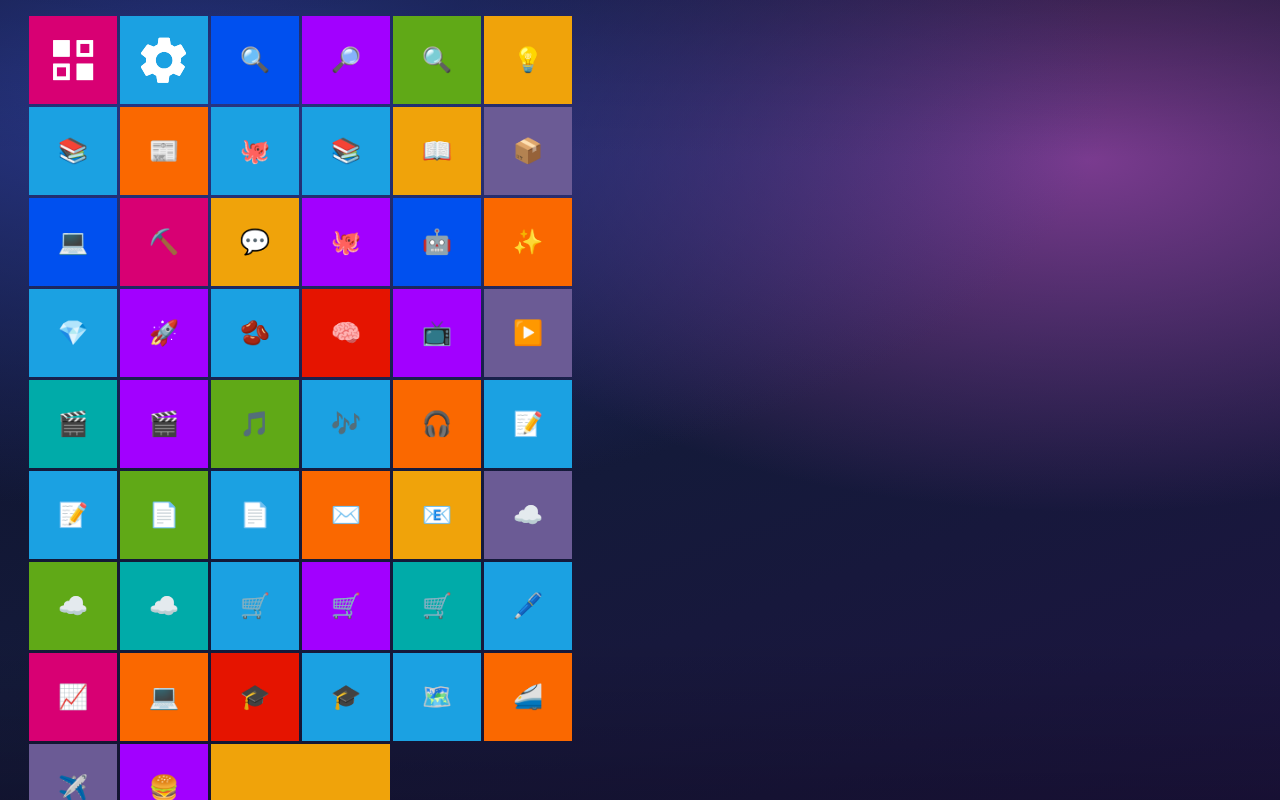
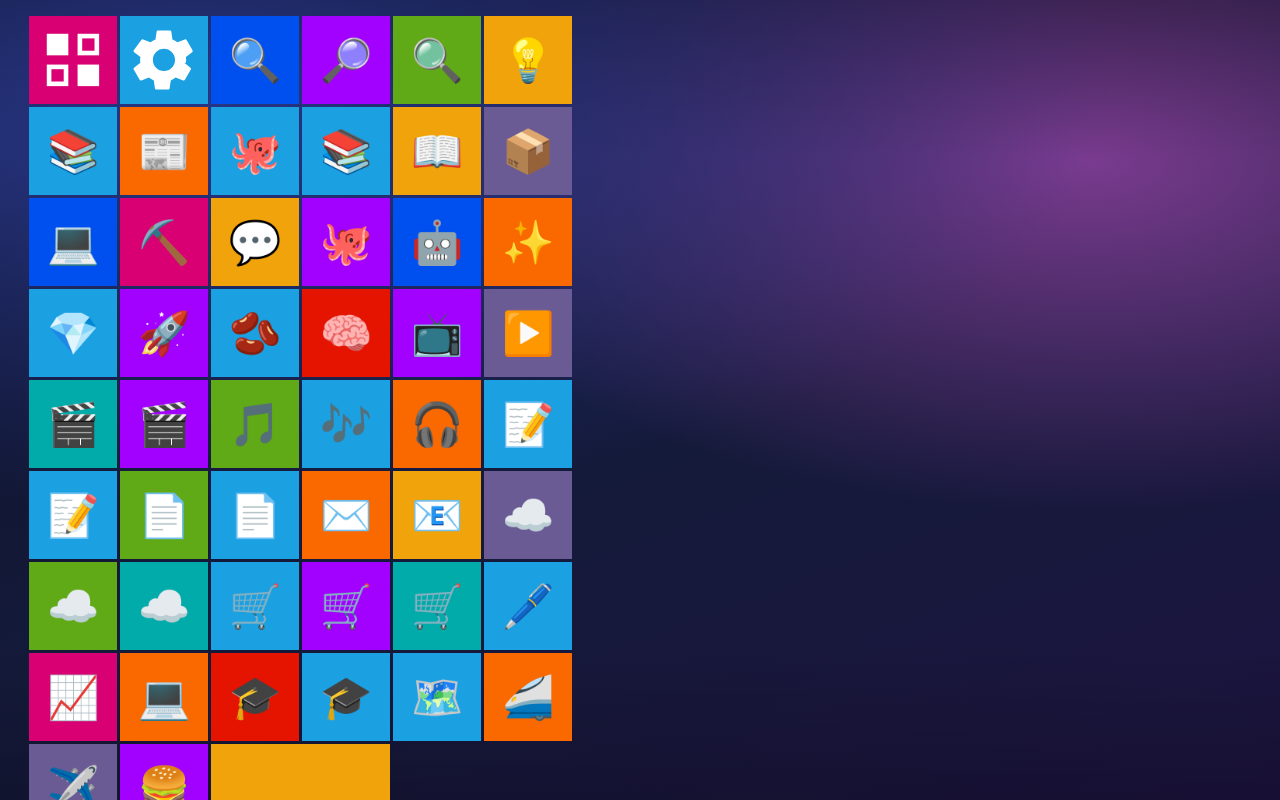
Before and after one commit to Mr-XiaoLiang/Mr-XiaoLiang.github.io, a Vue app: page / in a window 1280 px wide. Built offline with nearby package versions, Linux system fonts and the light colour scheme; no server answers.

Commit message:
优化卡片翻转问题

```diff
--- a/src/core/favicon.ts
+++ b/src/core/favicon.ts
@@ -12,12 +12,18 @@ export function domainOf(url: string): string {
 }
 
 /**
- * 生成站点的 favicon 候选地址：
- * 仅使用网站自身的 /favicon.ico（浏览器约定路径），不借助第三方图标服务，
- * 避免拿到第三方缓存/占位图标。加载失败时由调用方降级到 emoji / 名称首字。
+ * 生成站点的 favicon 候选地址（按清晰度降序），全部取自站点自身，不借助第三方图标服务：
+ * 1. /apple-touch-icon.png —— iOS 约定路径，通常为 180px 高清图，适合磁块大图展示；
+ * 2. /apple-touch-icon-precomposed.png —— 同上的无预合成变体；
+ * 3. /favicon.ico —— 浏览器约定路径，常见 16–32px，作为最终回退。
+ * 全部失败时由调用方降级到 emoji / 名称首字。
  */
 export function faviconCandidates(url: string): string[] {
   const domain = domainOf(url);
   if (!domain) return [];
-  return [`https://${domain}/favicon.ico`];
+  return [
+    `https://${domain}/apple-touch-icon.png`,
+    `https://${domain}/apple-touch-icon-precomposed.png`,
+    `https://${domain}/favicon.ico`,
+  ];
 }
--- a/src/features/desktop/Tile.vue
+++ b/src/features/desktop/Tile.vue
@@ -167,7 +167,7 @@ function activate() {
 <template>
   <div
     class="tile"
-    :class="{ 'tile-editing': editing, 'tile-library': isLibrary }"
+    :class="{ 'tile-editing': editing, 'tile-library': isLibrary, 'tile-flipping': flipping }"
     :style="{
       gridColumn: `${col + 1} / span ${displayCols}`,
       gridRow: `${row + 1} / span ${displayRows}`,
@@ -187,27 +187,8 @@ function activate() {
         transform: `scale(${contentScale})`,
       }"
     >
-      <div class="tile-flip" :class="{ 'tile-flipping': flipping }">
+      <div class="tile-flip">
         <TileFace
-          class="tile-face tile-front"
-          :app="app"
-          :widget="widget"
-          :full-icon="fullIcon"
-          :color="color"
-          :name="name"
-          :name-size="nameSize"
-          :is-library="isLibrary"
-          :is-settings="isSettings"
-          :is-library-live="isLibraryLive"
-          :show-live="showLive"
-          :show-name="showName"
-          :is-big="isBig"
-          :favicon-failed="faviconFailedId === tileId"
-          :component="definition?.component"
-          @favicon-failed="faviconFailedId = tileId"
-        />
-        <TileFace
-          class="tile-face tile-back"
           :app="app"
           :widget="widget"
           :full-icon="fullIcon"
@@ -255,7 +236,7 @@ function activate() {
   -webkit-tap-highlight-color: transparent;
   transition:
     filter 0.15s ease,
-    transform 0.15s ease;
+    transform 0.35s ease;
 }
 
 .tile:hover {
@@ -263,7 +244,15 @@ function activate() {
 }
 
 .tile:active {
-  transform: scale(0.97);
+  filter: brightness(0.94);
+}
+
+/* 框架级翻转：整个磁贴（含背景色块与内容）绕 Y 轴翻转，与小组件/图标内容解耦；
+   翻转超过 90° 时由 backface-visibility 隐藏，不渲染第二个实例 */
+.tile.tile-flipping {
+  transform: perspective(900px) rotateY(180deg);
+  backface-visibility: hidden;
+  -webkit-backface-visibility: hidden;
 }
 
 .tile-editing {
@@ -297,29 +286,10 @@ function activate() {
   transform-origin: top left;
 }
 
-/* 卡片翻转容器：占据磁块全幅，透视用 transform 内联表达，避免把 perspective 加到
-   .tile 上令其建立 stacking context 而把手柄的 z-index 困在磁贴内部 */
+/* 内容容器：铺满缩放层。翻转特效由 .tile 框架层承担，内容层不再参与翻转 */
 .tile-flip {
   position: absolute;
   inset: 0;
-  transform-style: preserve-3d;
-  transform: perspective(900px) rotateY(0deg);
-  transition: transform 0.35s ease;
-}
-
-.tile-flip.tile-flipping {
-  transform: perspective(900px) rotateY(180deg);
-}
-
-.tile-face {
-  position: absolute;
-  inset: 0;
-  backface-visibility: hidden;
-  -webkit-backface-visibility: hidden;
-}
-
-.tile-back {
-  transform: rotateY(180deg);
 }
 
 .tile-remove {
--- a/src/features/desktop/TileFace.vue
+++ b/src/features/desktop/TileFace.vue
@@ -98,6 +98,8 @@ const emit = defineEmits<{
   display: flex;
   align-items: flex-start;
   justify-content: flex-start;
+  /* 让 emoji / 首字等文本图标能按磁块尺寸（cqw）缩放 */
+  container-type: size;
 }
 
 .tile-icon-center {
@@ -105,20 +107,20 @@ const emit = defineEmits<{
   justify-content: center;
 }
 
-/* 图标尺寸用 max-width/max-height 分别相对宽高约束（非 center 留 12%、center 留 18% 边距），
-   避免 padding 百分比随磁块宽度翻倍而在横条/竖条上把图标压小 */
+/* 大图：图标强制放大到占满磁块绝大部分（object-fit: contain 保持比例），
+   不再用 width:auto 让 favicon 保持 16px 小图缩在中间 */
 .tile-icon img,
 .tile-icon svg {
-  max-width: 76%;
-  max-height: 76%;
-  width: auto;
-  height: auto;
+  width: 88%;
+  height: 88%;
+  object-fit: contain;
 }
 
 .tile-icon-center img,
 .tile-icon-center svg {
-  max-width: 64%;
-  max-height: 64%;
+  width: 84%;
+  height: 84%;
+  object-fit: contain;
 }
 
 .tile-initial {
@@ -127,7 +129,7 @@ const emit = defineEmits<{
   width: 100%;
   height: 100%;
   font-weight: 600;
-  font-size: 140%;
+  font-size: 40cqw;
 }
 
 .tile-emoji {
@@ -135,7 +137,7 @@ const emit = defineEmits<{
   place-items: center;
   width: 100%;
   height: 100%;
-  font-size: 150%;
+  font-size: 48cqw;
   line-height: 1;
 }
 
```
